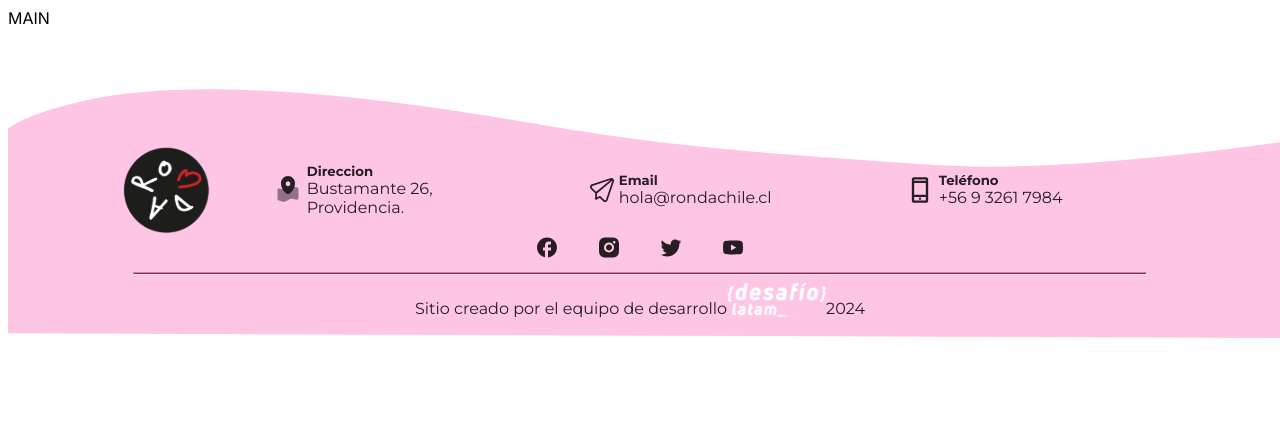
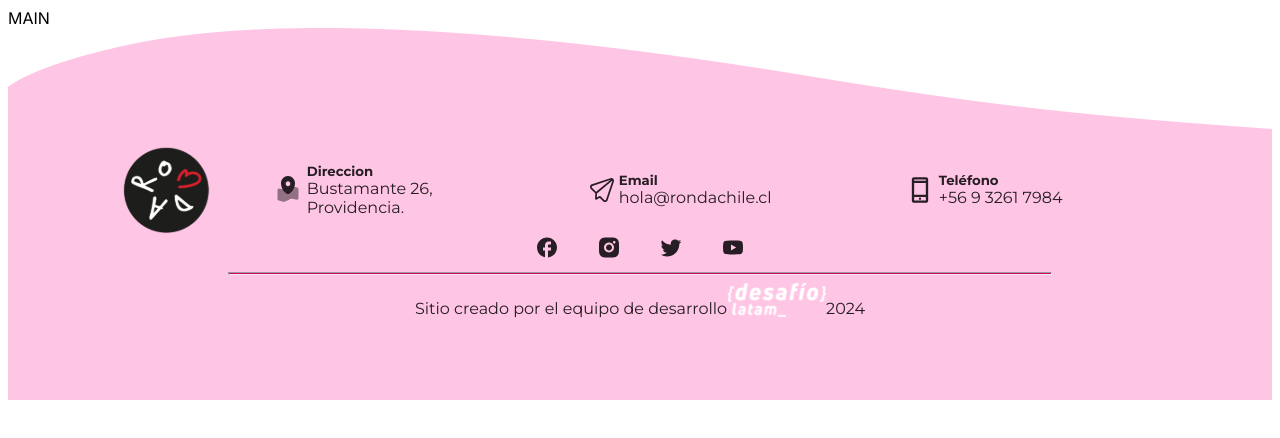
Before and after one commit to dlab-team/C16-frontend, a Next.js app: page / in a window 1280 px wide. Shown: the top 438 px of the page. Built offline with nearby package versions, Linux system fonts and the light colour scheme.

Commit message:
cambie el background por un png y lo saque del html pasandolo a css como background img

```diff
--- a/src/components/FooterComponet/Footer.jsx
+++ b/src/components/FooterComponet/Footer.jsx
@@ -6,12 +6,7 @@ import Image from "next/image";
 const Footer = () => {
   return (
     <div className="footer">
-      <div className="footer__background">
-      <svg width="1920" height="380" viewBox="0 0 1920 374" fill="none" xmlns="http://www.w3.org/2000/svg">
-<path d="M114.493 17.0361C20.9597 38.1908 0 59.1298 0 59.1298V366L1919.99 373.077L1920 77.3343C1920 77.3343 1592.06 128.076 1384.94 113.281C1085.95 91.924 998.471 87.4168 768.508 48.0292C590.795 17.5908 294.735 -23.7293 114.493 17.0361Z" fill="#FFC5E4"/>
-</svg>
 
-      </div>
 
       <div className="footer__title">
         <div className="footer__body">
@@ -54,7 +49,9 @@ const Footer = () => {
             <Image src={imagenes.youtube} />
           </a>
         </div>
-        <hr className="footer__line" />
+        <div className="footer__line">
+          <hr  /></div>
+
         <div className="footer__footer">
           <div>
             <p> Sitio creado por el equipo de desarrollo</p>
--- a/src/components/FooterComponet/Styles.css
+++ b/src/components/FooterComponet/Styles.css
@@ -1,31 +1,13 @@
 .footer{
     display: flex;
-
+background-image: url(../../../public/assets/img/background.png);
     height:23.25rem;
     align-items: center;
     font-family: var( --font);
     color: var( --titulos);
-}
-.footer__background{
-    display: flex;
-    align-items: center;
-    width: 100%;
-    position: absolute;
-    z-index: -1
-    ;
-}
-.footer__background svg{
-    position: absolute;
-    width: 100%;
-    z-index: -1;
-
-
 
 }
-path{
-    stroke: none;
-    fill: var(--secundario);
-}
+
 .footer__title{
     width: 100%;
 }
@@ -69,6 +51,6 @@ path{
 }
 hr{
     background-color: var(--principal);
-    width: 80%;
+    width: 65%;
     height: 1px;
 }
```
Also changed, not shown: public/assets/img/Onda Rosada.svg (deleted), public/assets/img/background.png (added).
